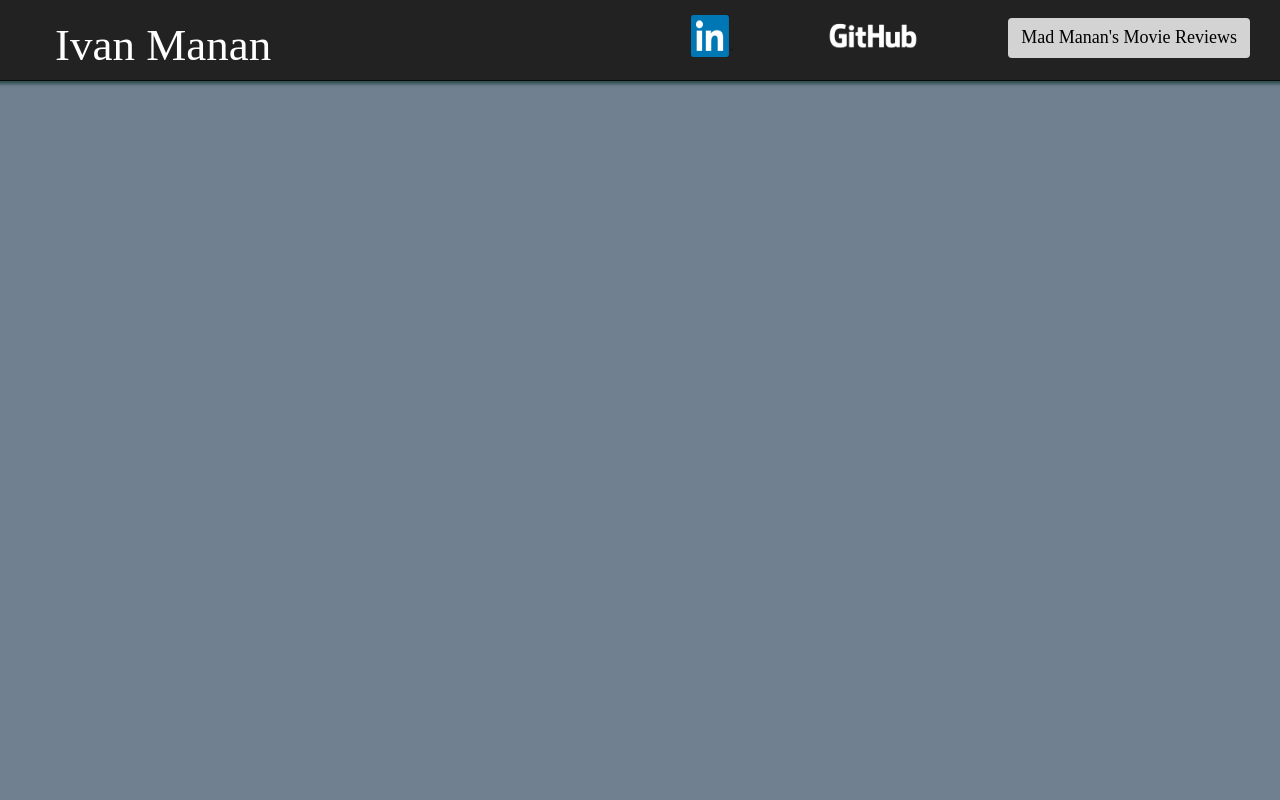
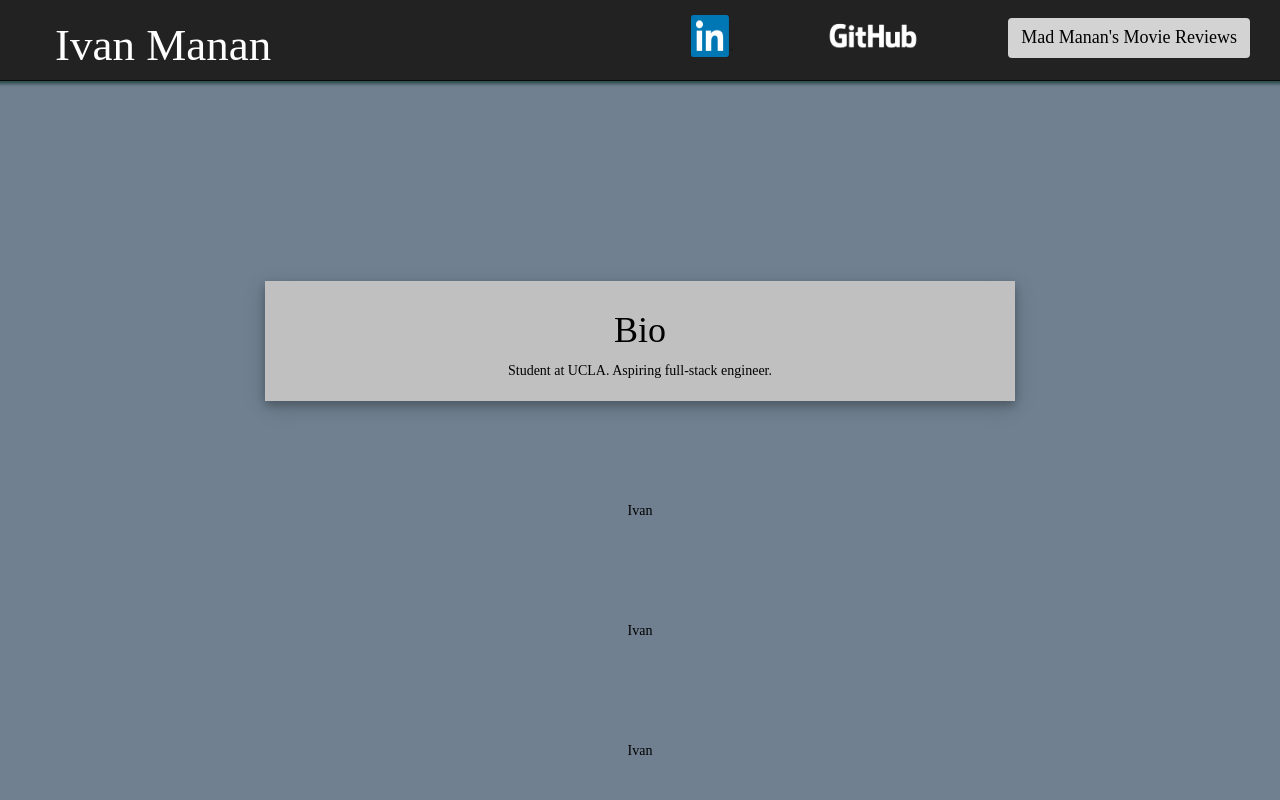
Before and after one commit to ivanmanan/Personal-Website, a React (Create React App) app: page / in a window 1280 px wide. Shown: the top 800 px of the page. Built offline with nearby package versions, Linux system fonts and the light colour scheme.

Commit message:
Finished UI. Now need to figure out how to insert images into JSX

```diff
--- a/public/index.html
+++ b/public/index.html
@@ -12,7 +12,9 @@
 
   <body>
 
-    <nav class="navbar navbar-inverse navbar-fixed-top" id="top-panel">
+    <!-- Eventually move this navbar to a jsx file -->
+
+    <nav class="navbar navbar-inverse navbar-static-top" id="top-panel">
       <div class="container-fluid">
 
 	<div class="navbar-header">
@@ -32,7 +34,7 @@
 
     <!-- Must make the containers match on phones and laptop screens -->
 
-    <div id="root">
+    <div class="text-center" id="root" style="margin-top: 200px; color: black">
       <!-- Everything will be rendered through jsx -->
     </div>
 
--- a/src/App.jsx
+++ b/src/App.jsx
@@ -1,10 +1,44 @@
 import React, { Component } from "react";
+import Bucket from "./Components/Bucket.jsx";
+
+
+// This file passes down all the info to the other templating
+// I want to insert my images into the projects array
+
 
 class App extends Component {
+    constructor() {
+	super();
+	this.state = {
+	    projects: [ ]
+	}
+    }
+
+    componentWillMount() {
+	this.setState({projects: [
+	    {
+		title: "Bio",
+		info: "Student at UCLA. Aspiring full-stack engineer."
+	    },
+	    {
+		title: "Mad Manan's Movie Review",
+		info: "Ivan's personal movie reviews."
+	    },
+	    {
+		title: "To Be Determined",
+		info: "???"
+	    },
+	    {
+		title: "Emacs Init File",
+		info: "This is the Emacs configuration I use to develop anything."
+	    }
+	]})
+    }
+
     render() {
 	return (
 	    <div className="App">
-
+		<Bucket projects={this.state.projects} />
 	    </div>
 	);
     }
--- /dev/null
+++ b/src/Components/Bucket.jsx
@@ -0,0 +1,28 @@
+import React, { Component } from "react";
+import BucketItem from "./BucketItem";
+
+// Template for containers
+
+class Bucket extends Component {
+    render() {
+	let bucketItems;
+
+	// Map the projects
+	if(this.props.projects) {
+	    bucketItems = this.props.projects.map(project => {
+		return (
+		    <BucketItem key={project.title} project={project} />
+		);
+	    });
+	}
+
+	console.log(this.props);
+	return (
+	    <div className="Bucket">
+		{bucketItems}
+	    </div>
+	);
+    }
+}
+
+export default Bucket;
--- /dev/null
+++ b/src/Components/BucketItem.css
@@ -0,0 +1,18 @@
+.projectItem{
+    background-color: silver;
+    box-shadow: 0 4px 8px 0 rgba(0, 0, 0, 0.2), 0 6px 20px 0 rgba(0, 0, 0, 0.19);
+    padding-top: 10px;
+    padding-bottom: 10px;
+}
+.trailing li{
+    list-style-type: none;
+    margin: 0;
+    padding: 0;
+    margin-bottom: 100px;
+    margin-top: 100px;
+}
+.trailing ul{
+    list-style-type: none;
+    margin: 0;
+    padding: 0;
+}
--- /dev/null
+++ b/src/Components/BucketItem.jsx
@@ -0,0 +1,32 @@
+import React, { Component } from "react";
+import "./BucketItem.css";
+
+// Template for containers
+
+class BucketItem extends Component {
+    render() {
+	console.log(this.props);
+	return (
+	    <div className="container">
+	        <div className="row">
+	            <div className="col-md-8 col-md-offset-2 text-center">
+			<div className="projectItem">
+			    <h1>{this.props.project.title}</h1>
+
+			    <p>{this.props.project.info}</p>
+			</div>
+			<div className="trailing">
+			    <ul>
+			    <li>Ivan</li>
+			    <li>Ivan</li>
+			    <li>Ivan</li>
+			    </ul>
+			</div>
+		    </div>
+	        </div>
+	    </div>
+	);
+    }
+}
+
+export default BucketItem;
--- a/src/index.js
+++ b/src/index.js
@@ -5,11 +5,6 @@ import ReactDOM from "react-dom";
 import App from "./App";
 import "./index.css";
 
-
-// Probably export the objects from other js files with good descriptions of them and as objects
-var dummyArray = [ "Bio", "Mad Manan Movie Review", "Emacs Init Configuration" ];
-
-
 // Render onto web page
 ReactDOM.render(
     <App />,
```
